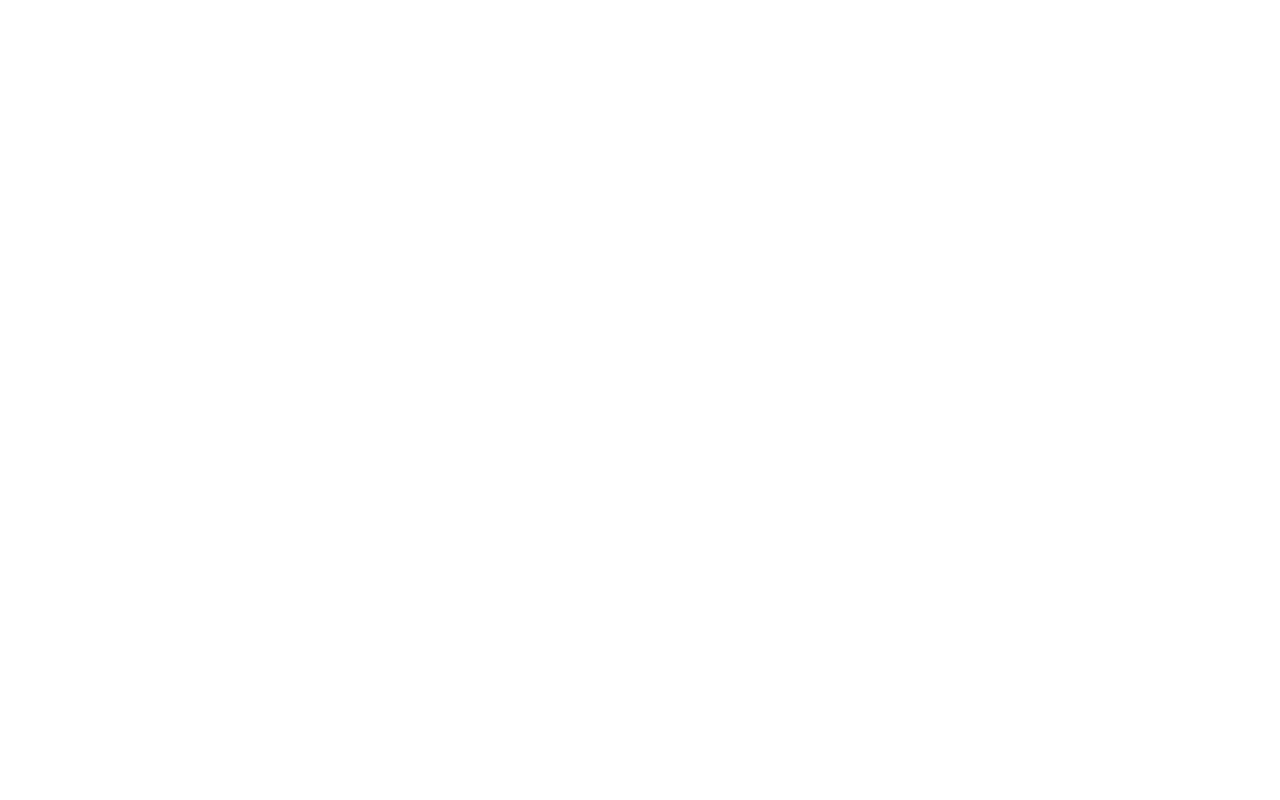
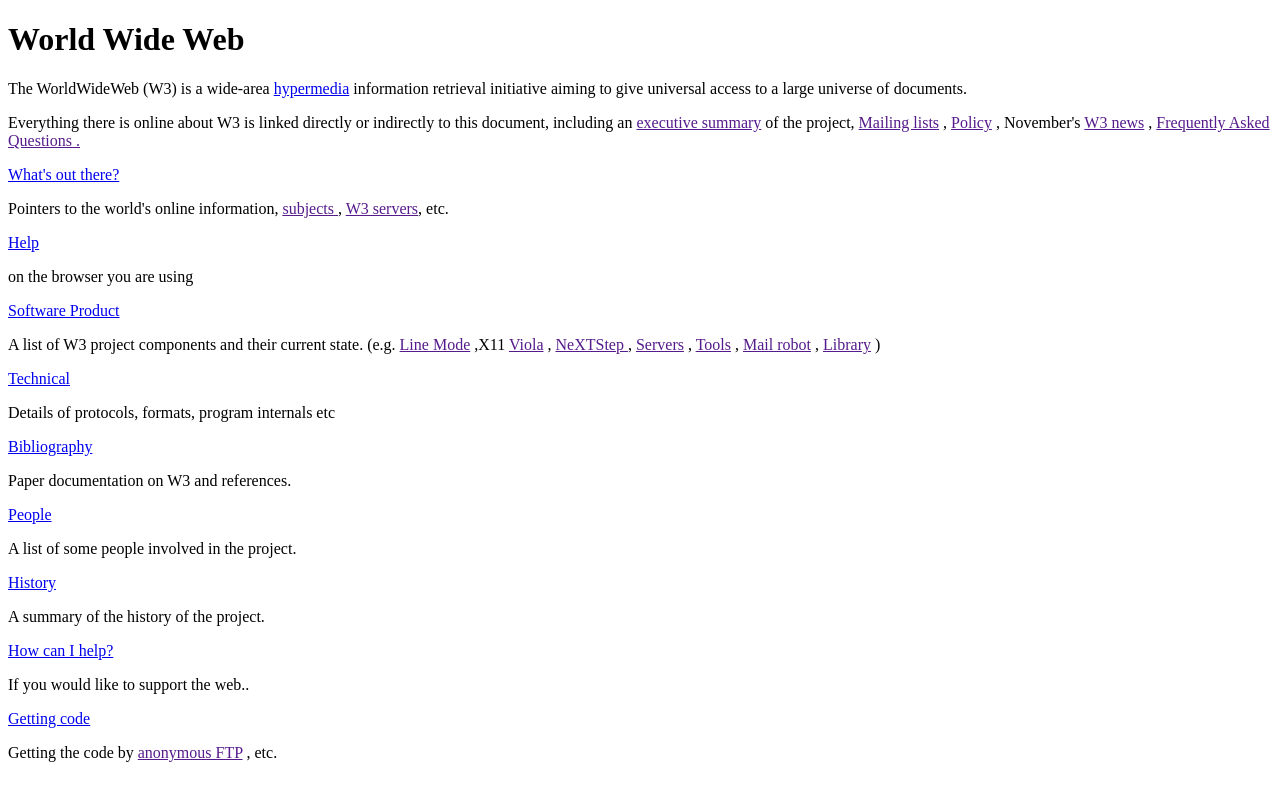
Before and after one commit to diogenebakunine/Depo, a plain HTML site: page index.html in a window 1280 px wide. Drawn offline with Linux system fonts and the light colour scheme.

Commit message:
index and hyper media pages created

```diff
--- a/index.html
+++ b/index.html
@@ -4,9 +4,31 @@
     <meta charset="UTF-8">
     <meta http-equiv="X-UA-Compatible" content="IE=edge">
     <meta name="viewport" content="width=device-width, initial-scale=1.0">
-    <title>Document</title>
+    <title>The World Wide Web</title>
 </head>
 <body>
+    <h1>World Wide Web</h1>
+    <p>The WorldWideWeb (W3) is a wide-area <a href="./hypermedia.html">hypermedia</a> information retrieval initiative aiming to give universal access to a large universe of documents.</p>
+    <p>Everything there is online about W3 is linked directly or indirectly to this document, including an <a href="">executive summary</a> of the project, <a href="">Mailing lists</a> , <a href="">Policy</a> , November's <a href="">W3 news</a> , <a href="">Frequently Asked Questions .</a></p>
+    <a href="https://www.google.com/" target="_blank">What's out there?</a>
+    <p>Pointers to the world's online information, <a href="">subjects </a>, <a href="">W3 servers</a>, etc.</p>
+    <a href="https://www.google.com/" target="_blank">Help</a>
+    <p>on the browser you are using</p>
+    <a href="https://www.google.com/" target="_blank">Software Product</a>
+    <p>A list of W3 project components and their current state. (e.g. <a href="">Line Mode</a> ,X11 <a href="">Viola</a> , <a href="">NeXTStep </a>, <a href="">Servers</a> , <a href="">Tools</a> , <a href="">Mail robot</a> , <a href="">Library</a> )</p>
+    <a href="https://www.google.com/" target="_blank">Technical</a>
+    <p>Details of protocols, formats, program internals etc</p>
+    <a href="https://www.google.com/" target="_blank">Bibliography</a>
+    <p>Paper documentation on W3 and references.</p>
+    <a href="https://www.google.com/" target="_blank">People</a>
+    <p>A list of some people involved in the project.</p>
+    <a href="https://www.google.com/" target="_blank">History</a>
+    <p>A summary of the history of the project.</p>
+    <a href="https://www.google.com/" target="_blank">How can I help?</a>
+    <p>If you would like to support the web..</p>
+    <a href="https://www.google.com/" target="_blank">Getting code</a>
+    <p>Getting the code by <a href="">anonymous FTP</a> , etc.</p>
+
 
 </body>
 </html>
```
Also changed, not shown: hypermedia.html (added, +17 -0 lines).
